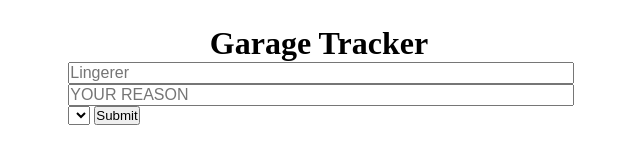
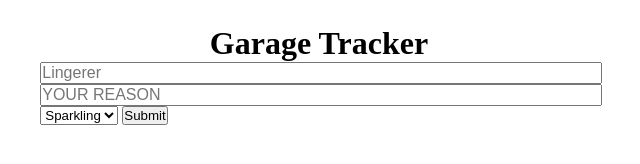
Before and after one commit to davidjryan/garage-tracker, a website: page public/index.html in a window 1280 px wide. Shown: the whole page, without its empty margins (321-961 px from the left). Drawn offline with Linux system fonts and the light colour scheme; no server answers.

Commit message:
added values to options

```diff
--- a/public/index.html
+++ b/public/index.html
@@ -14,17 +14,19 @@
   <header>
     <h1> Garage Tracker</h1>
     <section id="input-container">
-      <input type='text' , placeholder='Lingerer' id='linger-input' class="header-input">
+      <input type='text' placeholder='Lingerer' id='linger-input' class="header-input">
       <input type='text' placeholder='YOUR REASON' id='reason-input' class="header-input">
       <select name="How Clean" id="clean-input">
-        <option value="Sparkling"></option>
-        <option value="Dusty"></option>
-        <option value="Rancid"></option>
+        <option value="Sparkling">Sparkling</option>
+        <option value="Dusty">Dusty</option>
+        <option value="Rancid">Rancid</option>
       </select>
       <input type="submit" value="Submit">
     </section>
   </header>
   <main>
+    <section class="counters"></section>
+    <section class="sort"></section>
     <section id="card-container">
     </section>
   </main>
```
